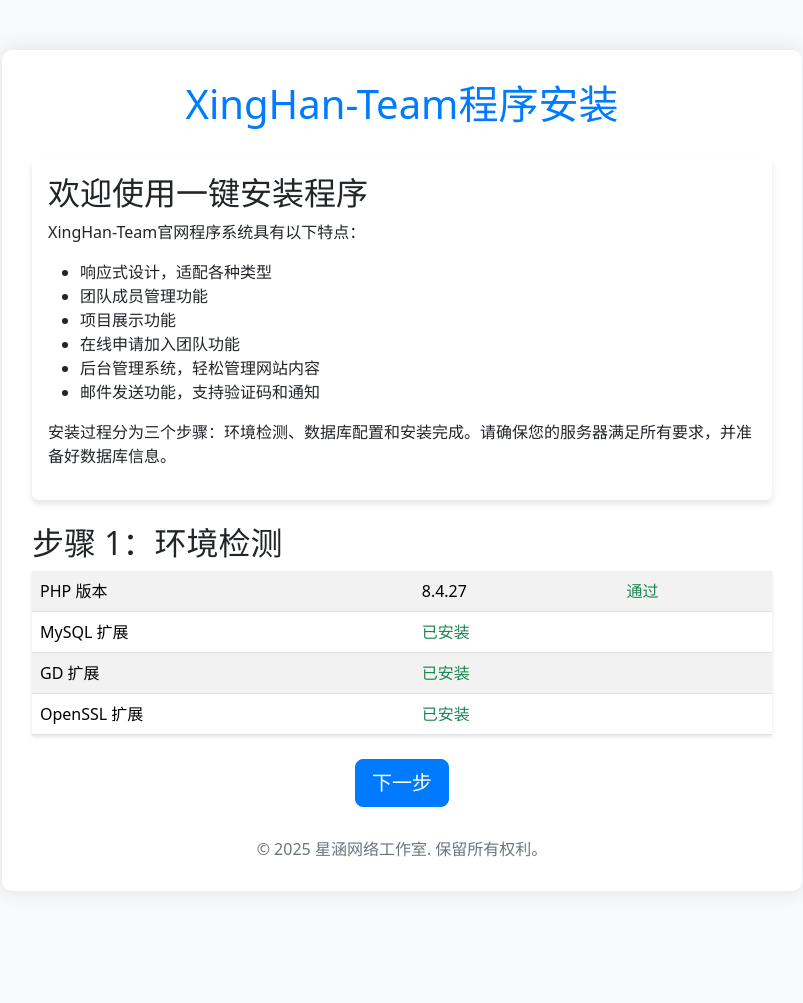
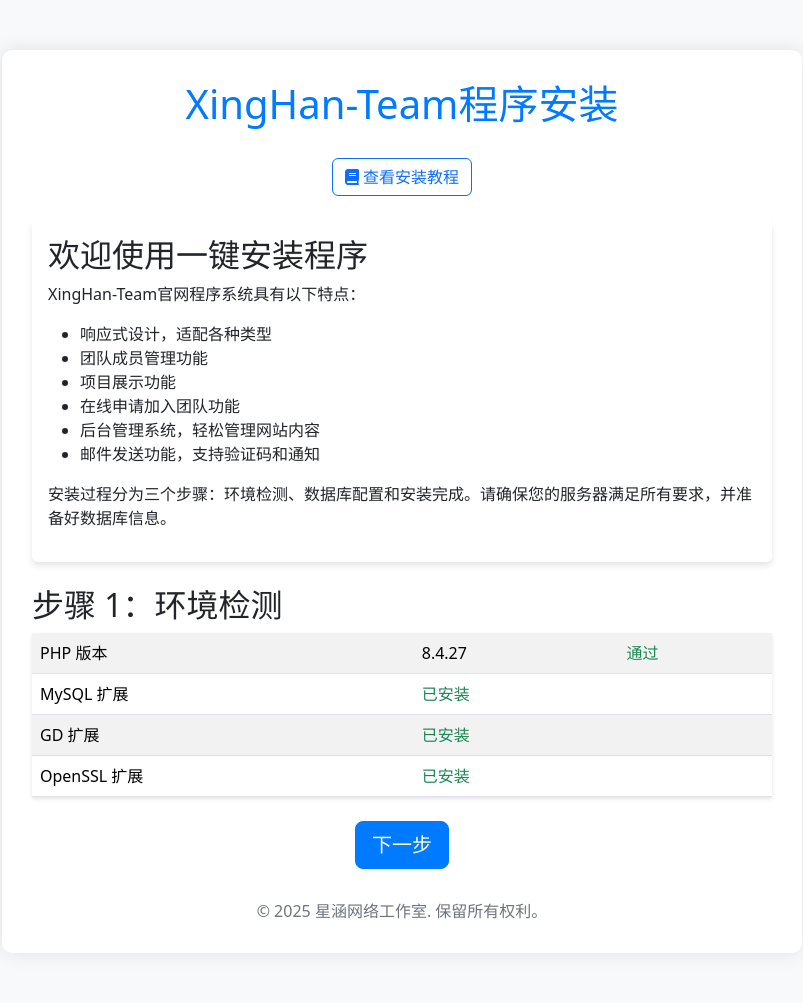
Before and after one commit to fengtiand/XingHan-Team, a PHP site: page /install/index.php in a window 1280 px wide. Shown: the whole page, without its empty margins (238-1041 px from the left). Before the commit the page ends 857 px from the top, so only its background shows below. Run offline with PHP 8.4, Linux system fonts and the light colour scheme; some libraries are stand-ins or nearby versions.

Commit message:
Update index.php

```diff
--- a/install/index.php
+++ b/install/index.php
@@ -43,6 +43,7 @@ function check_extension($name)
     <meta name="viewport" content="width=device-width, initial-scale=1.0">
     <title>XingHan-Team官网程序 - 安装程序</title>
     <link href="https://cdn.jsdelivr.net.cn/npm/bootstrap@5.1.3/dist/css/bootstrap.min.css" rel="stylesheet">
+    <link href="https://cdnjs.cloudflare.com/ajax/libs/font-awesome/6.0.0/css/all.min.css" rel="stylesheet">
     <style>
         body {
             background-color: #f8f9fa;
@@ -93,6 +94,11 @@ function check_extension($name)
 <body>
     <div class="container">
         <h1 class="text-center">XingHan-Team程序安装</h1>
+        <div class="text-center mb-4">
+            <a href="http://doc.xhus.cn/web/#/612172002/256951062" target="_blank" class="btn btn-outline-primary">
+                <i class="fas fa-book"></i> 查看安装教程
+            </a>
+        </div>
         <?php if ($step == 1): ?>
             <div class="card mb-4">
                 <div class="card-body">
```
